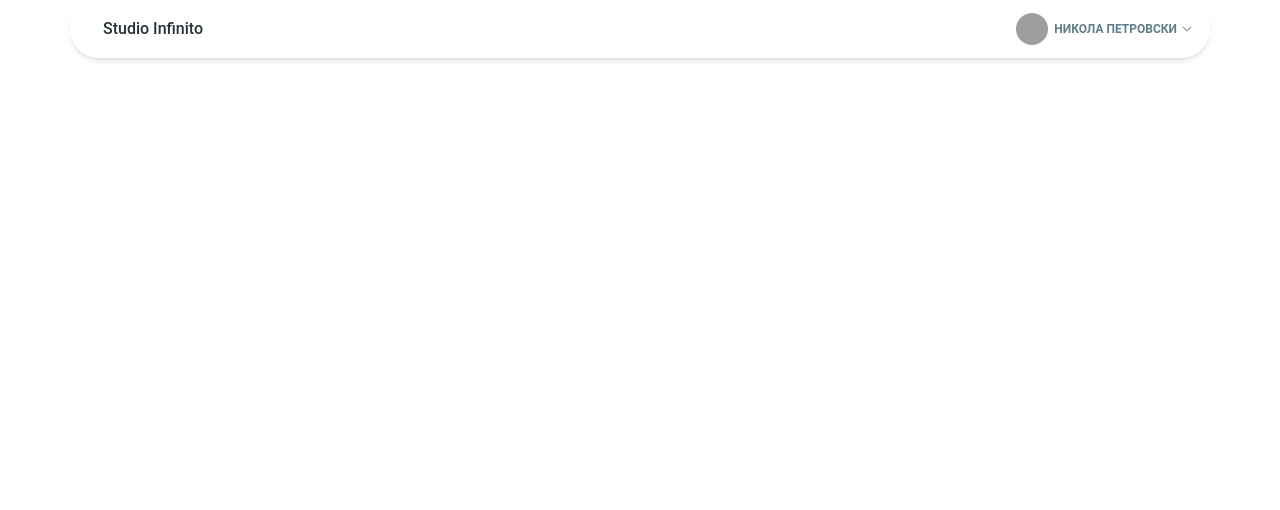
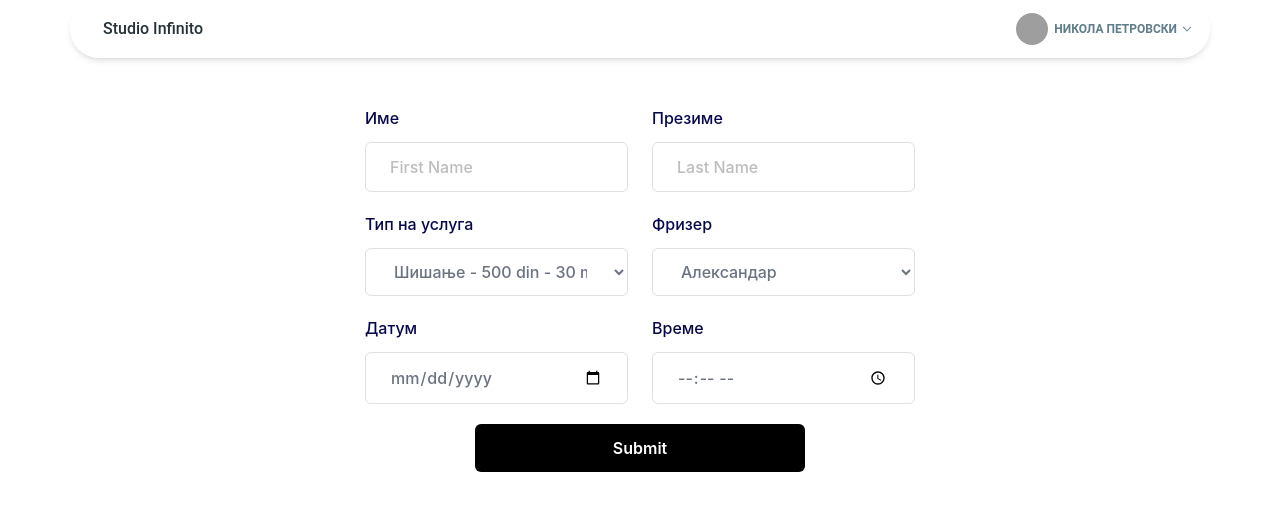
Before and after one commit to dgrkov/studio-infinito, a React (Create React App) app: page /admin/reservation in a window 1280 px wide. Shown: the top 510 px of the page. Built offline with nearby package versions, Linux system fonts and the light colour scheme; grey boxes are pictures that could not be loaded.

Commit message:
Added AdminReservationForm

```diff
--- /dev/null
+++ b/src/Components/Admin/AdminPage/AdminPage.js
@@ -0,0 +1,23 @@
+import React, {useState} from "react";
+import { useNavigate } from 'react-router-dom'
+import Reservations from "../AdminReservations/Reservations";
+import AdminReservationForm from "../AdminReservationForm/AdminReservationForm";
+
+
+export default function AdminPage() {
+    const navigate = useNavigate();
+
+    const handleRedirect = () => {
+      navigate('/admin/reservation');
+    };
+
+    return (
+        <div className="flex items-center justify-center flex-col">
+            <Reservations />
+            <button className="w-1/6 mt-8 bg-black hover:bg-gray-800 text-white font-size-2xl font-semibold py-6 px-8 rounded" onClick={handleRedirect}>
+                Додади нова резервација
+            </button>
+        </div>
+
+    );
+}
--- /dev/null
+++ b/src/Components/Admin/AdminReservationForm/AdminReservationForm.js
@@ -0,0 +1,106 @@
+import Reactm, {useState} from "react";
+import Reservations from "../AdminReservations/Reservations";
+
+
+export default function AdminReservationForm() {
+    const workReqs = [
+        { name: "Шишање", price: 500, time: "30 min" },
+        { name: "Фарбање", price: 1000, time: "1 h" },
+        { name: "Фенирање", price: 400, time: "30 min" },
+    ];
+
+    const employees = ["Александар", "Марина"];
+
+    return (
+        <div className="flex items-center justify-center p-12">
+            <div className="mx-auto w-full max-w-[550px]">
+                <form action="https://formbold.com/s/FORM_ID" method="POST">
+                <div className="-mx-3 flex flex-wrap">
+                    <div className="w-full px-3 sm:w-1/2">
+                        <div className="mb-5">
+                            <label for="fName" className="mb-3 block text-base font-medium text-[#07074D]">
+                                Име
+                            </label>
+                            <input type="text" name="fName" id="fName" placeholder="First Name"
+                            className="w-full rounded-md border border-[#e0e0e0] bg-white py-3 px-6 text-base font-medium text-[#6B7280] outline-none focus:border-[#6A64F1] focus:shadow-md"/>
+                        </div>
+                    </div>
+                    <div className="w-full px-3 sm:w-1/2">
+                        <div className="mb-5">
+                            <label for="lName" className="mb-3 block text-base font-medium text-[#07074D]">
+                                Презиме
+                            </label>
+                            <input type="text" name="lName" id="lName" placeholder="Last Name"
+                                className="w-full rounded-md border border-[#e0e0e0] bg-white py-3 px-6 text-base font-medium text-[#6B7280] outline-none focus:border-[#6A64F1] focus:shadow-md"
+                            />
+                        </div>
+                    </div>
+                </div>
+                {/* <div className="mb-5">
+                    <label for="guest"
+                        className="mb-3 block text-base font-medium text-[#07074D]">
+                        How many guest are you bringing?
+                    </label>
+                    <input type="number" name="guest" id="guest" placeholder="5" min="0"
+                        className="w-full appearance-none rounded-md border border-[#e0e0e0] bg-white py-3 px-6 text-base font-medium text-[#6B7280] outline-none focus:border-[#6A64F1] focus:shadow-md"/>
+                </div> */}
+                <div className="-mx-3 flex flex-wrap">
+                    <div className="w-full px-3 sm:w-1/2">
+                        <div className="mb-5">
+                            <label for="service" className="mb-3 block text-base font-medium text-[#07074D]">
+                                Тип на услуга
+                            </label>
+                            <select className="w-full rounded-md border border-[#e0e0e0] bg-white py-3 px-6 text-base font-medium text-[#6B7280] outline-none focus:border-[#6A64F1] focus:shadow-md">
+                                {workReqs.map((req) => (
+                                <option key={req} value={req}>
+                                    {req.name} - {req.price} din - {req.time}
+                                </option>
+                                ))}
+                            </select>
+                        </div>
+                    </div>
+                    <div className="w-full px-3 sm:w-1/2">
+                        <div className="mb-5">
+                            <label for="" className="mb-3 block text-base font-medium text-[#07074D]">
+                                Фризер
+                            </label>
+                            <select className="w-full rounded-md border border-[#e0e0e0] bg-white py-3 px-6 text-base font-medium text-[#6B7280] outline-none focus:border-[#6A64F1] focus:shadow-md">
+                                {employees.map((employee) => (
+                                <option key={employee} value={employee}>
+                                    {employee}
+                                </option>
+                                ))}
+                            </select>
+                        </div>
+                    </div>
+                </div>
+                <div className="-mx-3 flex flex-wrap">
+                    <div className="w-full px-3 sm:w-1/2">
+                        <div className="mb-5">
+                            <label for="date" className="mb-3 block text-base font-medium text-[#07074D]">
+                                Датум
+                            </label>
+                            <input type="date" name="date" id="date"
+                                className="w-full rounded-md border border-[#e0e0e0] bg-white py-3 px-6 text-base font-medium text-[#6B7280] outline-none focus:border-[#6A64F1] focus:shadow-md"/>
+                        </div>
+                    </div>
+                    <div className="w-full px-3 sm:w-1/2">
+                        <div className="mb-5">
+                            <label for="time" className="mb-3 block text-base font-medium text-[#07074D]">
+                                Време
+                            </label>
+                            <input type="time" name="time" id="time" step="1800" lang="en-GB"
+                                className="w-full rounded-md border border-[#e0e0e0] bg-white py-3 px-6 text-base font-medium text-[#6B7280] outline-none focus:border-[#6A64F1] focus:shadow-md"/>
+                        </div>
+                    </div>
+                </div>
+                <div className="flex items-center justify-center">
+                    <button className="hover:shadow-form hover:bg-gray-800 rounded-md bg-black py-3 px-8 text-center text-base font-semibold text-white outline-none">
+                    Submit
+                    </button>
+                </div>
+                </form>
+            </div>
+        </div>
+    );
+}
--- a/src/Components/App/App.js
+++ b/src/Components/App/App.js
@@ -11,6 +11,8 @@ import Checkout from '../Checkout/Checkout';
 import Reservations from '../Admin/AdminReservations/Reservations';
 import UserProfile from '../User/UserProfile';
 import FastBookingList from '../FastBookingList/FastBookingList';
+import AdminPage from '../Admin/AdminPage/AdminPage';
+import AdminReservationForm from '../Admin/AdminReservationForm/AdminReservationForm';
 
 function App() {
 
@@ -46,7 +48,8 @@ function App() {
         <Route path='/profile' element={<UserProfile />} />
         <Route path="/appointments" element={<Reservations />} />
         <Route path="/fast-booking" element={<FastBookingList />} />
-        <Route path='/admin' element={<Reservations />} />
+        <Route path='/admin' element={<AdminPage />} />
+        <Route path="/admin/reservation" element={<AdminReservationForm />} />
       </Routes>
     </BrowserRouter>
   );
```
Also changed, not shown: src/Components/AdminPage/AdminPage.js (deleted).
